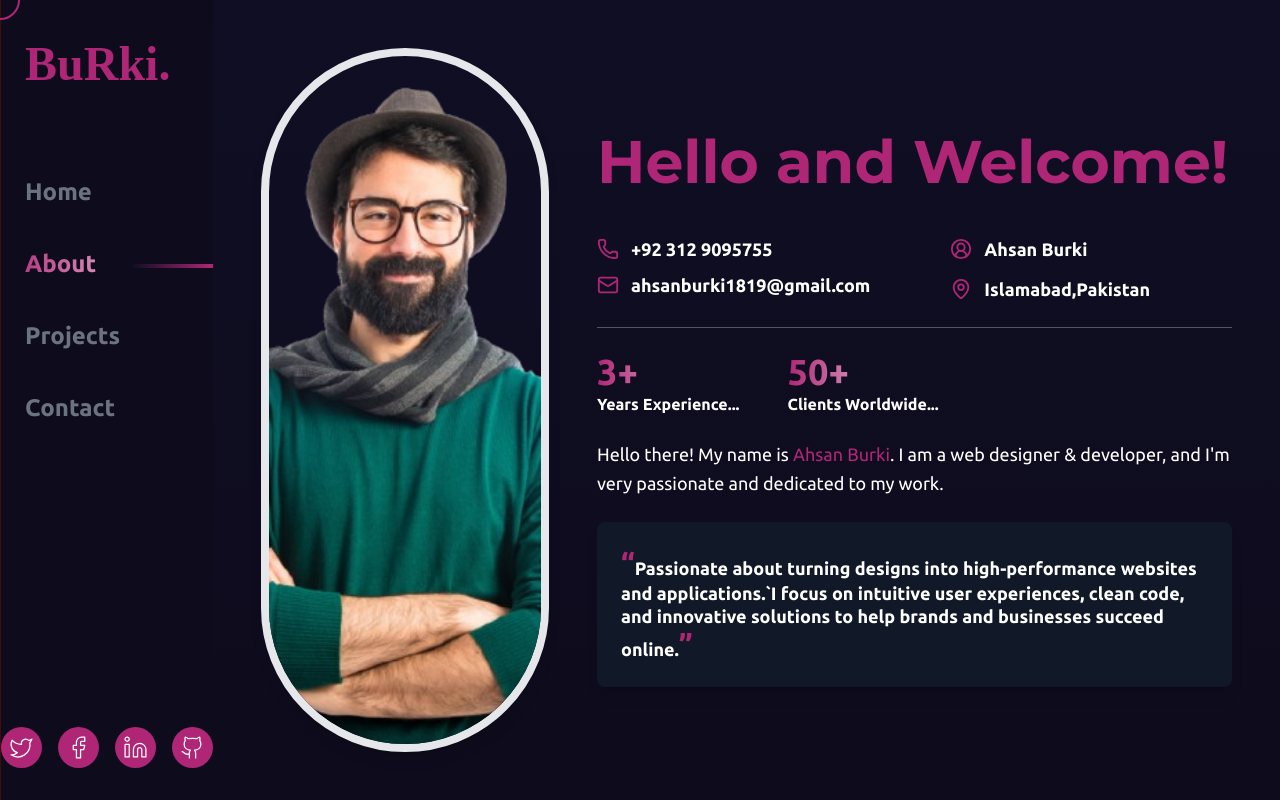
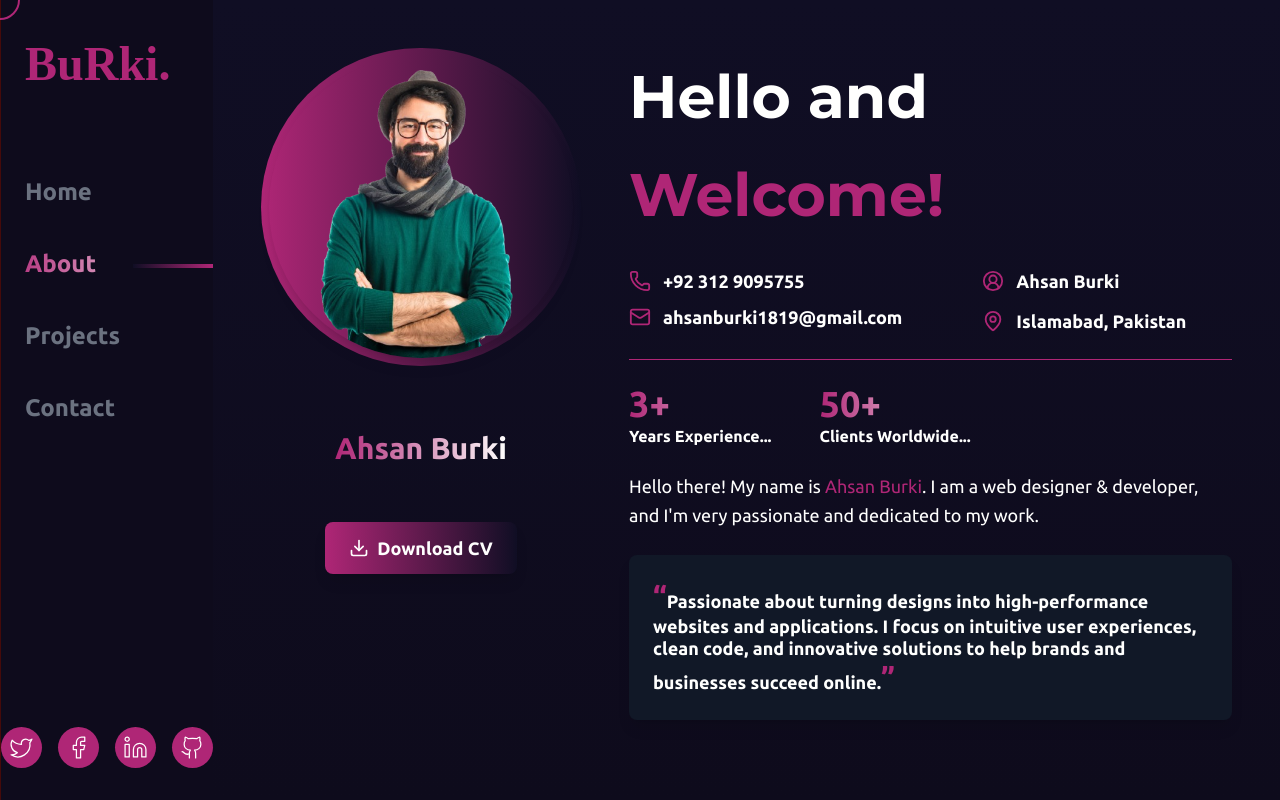
Before and after one commit to Ahsan-Burki2126/Ahsan-Burki, a React (Vite) app: page /about in a window 1280 px wide. Built offline with nearby package versions, Linux system fonts and the light colour scheme; a web font is replaced by a local one.

Commit message:
added bottom navbar for small and medium screen sizes

```diff
--- a/src/App.jsx
+++ b/src/App.jsx
@@ -4,6 +4,8 @@ import About from "./Pages/About";
 import Contact from "./Pages/Contact";
 import Portfolio from "./Pages/Portfolio";
 import Services from "./Pages/Services";
+import FooterNav from "./components/FooterNav";
+
 import CursorRing from "./components/CursorRing"; // Import CursorRing
 import { BrowserRouter as Router, Routes, Route } from "react-router-dom";
 
@@ -21,6 +23,7 @@ function App() {
           <Route path="/contact" element={<Contact />} />
           <Route path="/projects" element={<Portfolio />} />
         </Routes>
+        <FooterNav />
       </div>
     </Router>
   );
--- a/src/Pages/About.jsx
+++ b/src/Pages/About.jsx
@@ -1,42 +1,95 @@
-import { Mail, MapPin, Phone, CircleUserRound } from "lucide-react";
-import React, { useEffect } from "react";
+import { Mail, MapPin, Phone, CircleUserRound, Download } from "lucide-react";
+import React, { useEffect, useRef, useState } from "react";
 
 import AOS from "aos";
 import "aos/dist/aos.css";
 import Profile from "../assets/Profile.png";
+
 const About = () => {
+  const leftSectionRef = useRef(null);
+  const rightSectionRef = useRef(null);
+  const [rightSectionHeight, setRightSectionHeight] = useState("auto");
+
   useEffect(() => {
     AOS.init({
-      duration: 1000, // Animation duration
+      duration: 700, // Faster animation speed
       once: true, // Ensures animation runs once
     });
+
+    // Adjust the height of the left section to match the right section on large screens
+    const adjustHeight = () => {
+      if (rightSectionRef.current && window.innerWidth >= 1024) {
+        setRightSectionHeight(`${rightSectionRef.current.clientHeight}px`);
+      } else {
+        setRightSectionHeight("auto");
+      }
+    };
+
+    adjustHeight();
+    window.addEventListener("resize", adjustHeight);
+    return () => window.removeEventListener("resize", adjustHeight);
   }, []);
+
   return (
     <div className="bg-gradient-to-b w-full from-blue to-dark-blue p-12 text-white font-ubuntu flex justify-center">
-      <div className="max-w-5xl flex flex-col md:flex-row items-center gap-12">
-        {/* Profile Image */}
-        <div className="relative w-72 lg:h-[100%] flex-shrink-0">
-          <img
+      <div className="max-w-5xl flex flex-col lg:flex-row items-center lg:items-stretch gap-12">
+        {/* Profile Image Section with Name and Download Button */}
+        <div
+          ref={leftSectionRef}
+          className="relative flex flex-col items-center gap-14 w-64 lg:w-80 flex-shrink-0"
+          style={{ height: rightSectionHeight }}
+        >
+          <div
+            className="relative w-full rounded-lg sm:rounded-full p-1 sm:p-2 bg-gradient-to-r from-purple to-blue"
             data-aos="fade-up"
-            data-aos-delay="1000"
-            src={Profile}
-            alt="Lilon Macwan"
-            className="rounded-full w-full h-full object-cover border-8 border-purple-500 shadow-lg"
-          />
-        </div>
-        {/* Left Section */}
-        <div
-          className="flex-1 text-left"
-          data-aos="fade-left"
-          data-aos-delay="1000"
-        >
-          <h1 className="text-6xl text-centeR lg:text-start lg:text-6xl lg:leading-relaxed  font-bold text-purple  font-montserrat">
-            Hello and Welcome!
+            data-aos-delay="700"
+          >
+            <img
+              src={Profile}
+              alt="Ahsan Burki"
+              className="w-full h-auto object-cover shadow-lg rounded-lg sm:rounded-full"
+            />
+          </div>
+
+          {/* Name Below Image - Now Closer to Image */}
+          <h1
+            className="mt-2 text-2xl font-bold text-center bg-gradient-to-r from-purple to-white bg-clip-text text-transparent lg:text-3xl"
+            data-aos="fade-up"
+            data-aos-delay="900"
+          >
+            Ahsan Burki
           </h1>
 
-          <div className="mt-6 flex flex-col lg:flex-row gap-2 lg:gap-20  text-lg">
+          {/* Download CV Button */}
+          <a
+            href="/path-to-cv.pdf" // Replace with actual CV path
+            download="Ahsan_Burki_CV.pdf"
+            className=" px-6 py-3 text-lg font-semibold text-white rounded-lg shadow-lg transition-all duration-300 bg-gradient-to-r from-purple to-blue flex items-center gap-2"
+            data-aos="fade-up"
+            data-aos-delay="1100"
+          >
+            <Download size={20} />
+            Download CV
+          </a>
+        </div>
+
+        {/* Right Section */}
+        <div ref={rightSectionRef} className="flex-1 text-left">
+          <h1
+            className="text-6xl text-center lg:text-start lg:text-6xl lg:leading-relaxed font-bold font-montserrat"
+            data-aos="fade-left"
+            data-aos-delay="700"
+          >
+            Hello and <span className="text-purple">Welcome!</span>
+          </h1>
+
+          <div
+            className="mt-6 flex flex-col lg:flex-row gap-2 lg:gap-20 text-lg"
+            data-aos="fade-left"
+            data-aos-delay="900"
+          >
             <div className="flex flex-col gap-2">
-              <div className="flex  items-center gap-3 font-semibold">
+              <div className="flex items-center gap-3 font-semibold">
                 <Phone className="text-purple" size={22} />
                 <span>+92 312 9095755</span>
               </div>
@@ -52,14 +105,22 @@ const About = () => {
               </div>
               <div className="flex items-center gap-3 font-semibold">
                 <MapPin className="text-purple" size={22} />
-                <span>Islamabad,Pakistan</span>
+                <span>Islamabad, Pakistan</span>
               </div>
             </div>
           </div>
 
-          <div className="border-t border-gray-600 my-6"></div>
+          <div
+            className="border-t border-purple my-6"
+            data-aos="fade-in"
+            data-aos-delay="700"
+          ></div>
 
-          <div className="flex flex-col md:flex-row gap-6 md:gap-12">
+          <div
+            className="flex flex-col md:flex-row gap-6 md:gap-12"
+            data-aos="fade-left"
+            data-aos-delay="1000"
+          >
             <div>
               <h3 className="text-4xl font-bold text-purple-400 bg-gradient-to-r from-purple to-white text-transparent bg-clip-text">
                 3+
@@ -78,17 +139,25 @@ const About = () => {
             </div>
           </div>
 
-          <p className="mt-6 text-lg text-gray leading-relaxed">
+          <p
+            className="mt-6 text-lg text-gray leading-relaxed"
+            data-aos="fade-left"
+            data-aos-delay="1200"
+          >
             Hello there! My name is{" "}
             <span className="text-purple">Ahsan Burki</span>. I am a web
             designer & developer, and I'm very passionate and dedicated to my
             work.
           </p>
 
-          <div className="bg-gray-900 p-6 rounded-lg mt-6 shadow-lg ">
+          <div
+            className="bg-gray-900 p-6 rounded-lg mt-6 shadow-lg"
+            data-aos="fade-left"
+            data-aos-delay="1400"
+          >
             <p className="text-lg font-semibold text-white leading-tight">
               <span className="text-3xl text-purple">“</span>Passionate about
-              turning designs into high-performance websites and applications.`I
+              turning designs into high-performance websites and applications. I
               focus on intuitive user experiences, clean code, and innovative
               solutions to help brands and businesses succeed online.
               <span className="text-3xl text-purple">”</span>
--- a/src/Pages/Hero.jsx
+++ b/src/Pages/Hero.jsx
@@ -7,7 +7,7 @@ import Profile from "../assets/Profile.png"; // Ensure correct path for your ima
 const Hero = () => {
   useEffect(() => {
     AOS.init({
-      duration: 1000, // Animation duration
+      duration: 700, // Animation duration
       once: true, // Ensures animation runs once
     });
   }, []);
@@ -15,28 +15,36 @@ const Hero = () => {
   return (
     <section className="relative w-screen h-screen flex flex-col-reverse lg:flex-row items-center justify-between bg-gradient-to-br from-blue to-dark-blue text-white px-2 md:px-12 lg:px-20 py-12 md:py-16 lg:py-24">
       {/* Left Content */}
-      <div
-        className="text-center md:text-left flex-1"
-        data-aos="fade-up"
-        data-aos-delay="1000"
-      >
-        <h1 className="text-center md:text-center lg:text-left text-5xl md:text-6xl lg:text-8xl font-extrabold tracking-wide leading-tight font-ubuntu">
+      <div className="text-center md:text-left flex-1">
+        <h1
+          className="text-center md:text-center lg:text-left text-5xl md:text-6xl lg:text-8xl font-extrabold tracking-wide leading-tight font-ubuntu"
+          data-aos="fade-up"
+          data-aos-delay="1000"
+        >
           MY NAME <br />
           is <span className="text-purple font-montserrat">AHSAN</span> <br />
           <span className="text-purple font-montserrat">BURKI...</span>
         </h1>
-        <p className="text-xl md:text-2xl mt-4 font-medium">
+        <p
+          className="text-xl md:text-2xl mt-4 font-medium"
+          data-aos="fade-up"
+          data-aos-delay="1500"
+        >
           <span className="font-bold text-white">Web Designer</span> based in{" "}
           <span className=" font-bold text-purple">PAKISTAN</span>
         </p>
         {/* Button - Responsive */}
-        <div className="mt-6">
-          <button className="bg-gradient-to-r from-purple to-blue   hover:bg-purple text-white px-6 py-3 md:px-6 md:py-3 lg:px-8 lg:py-4 rounded-md text-sm md:text-lg lg:text-xl font-semibold transition duration-300 flex items-center gap-2 m-auto md:m-auto lg:m-0">
+        <div className="mt-6" data-aos="fade-up" data-aos-delay="2000">
+          <button className="bg-gradient-to-r from-purple to-blue    text-white px-6 py-3 md:px-6 md:py-3 lg:px-8 lg:py-4 rounded-md text-sm md:text-lg lg:text-xl font-semibold transition duration-300 flex items-center gap-2 m-auto md:m-auto lg:m-0">
             Work with ME →
           </button>
         </div>
         {/* Contact Info */}
-        <div className="hidden md:flex lg:flex flex-col sm:flex-row sm:items-center justify-center md:justify-start gap-4 md:gap-6 mt-6 text-sm md:text-lg">
+        <div
+          className="hidden md:flex lg:flex flex-col sm:flex-row sm:items-center justify-center md:justify-start gap-4 md:gap-6 mt-6 text-sm md:text-lg"
+          data-aos="fade-up"
+          data-aos-delay="2500"
+        >
           <div className="flex items-center gap-2">
             <Phone className="text-purple" size={18} md:size={20} />
             <span>+92 312 9095755</span>
--- /dev/null
+++ b/src/components/FooterNav.jsx
@@ -0,0 +1,42 @@
+import React from "react";
+import { NavLink } from "react-router-dom";
+import navbarData from "../data/constants";
+import { Home, User, Briefcase, FileText, MessageSquare } from "lucide-react";
+
+const FooterNav = () => {
+  return (
+    <div className="lg:hidden fixed bottom-0 left-0 right-0 py-3 px-4 flex justify-around items-center z-50 border-t border-gray-800 shadow-lg bg-dark-blue">
+      {navbarData.map((item, index) => {
+        // Assigning icons dynamically based on index (modify as needed)
+        const icons = [Home, User, Briefcase, FileText, MessageSquare];
+        const IconComponent = icons[index] || Home;
+
+        return (
+          <NavLink
+            key={item.id}
+            to={item.link}
+            className={({ isActive }) =>
+              `relative flex flex-col items-center text-sm transition-all duration-300 py-3 ${
+                isActive ? "text-white" : "text-gray-500"
+              }`
+            }
+          >
+            <IconComponent size={24} />
+            <span className="mt-1 text-xs">{item.title}</span>
+
+            {/* Gradient Underline Effect (Now Works Properly) */}
+            <span
+              className={`absolute bottom-[-5px] left-1/2 -translate-x-1/2 w-[40%] h-[3px] rounded-full transition-all duration-300 ${
+                window.location.pathname === item.link
+                  ? "bg-gradient-to-r from-purple to-blue opacity-100 scale-100"
+                  : "opacity-0 scale-0"
+              }`}
+            />
+          </NavLink>
+        );
+      })}
+    </div>
+  );
+};
+
+export default FooterNav;
```
